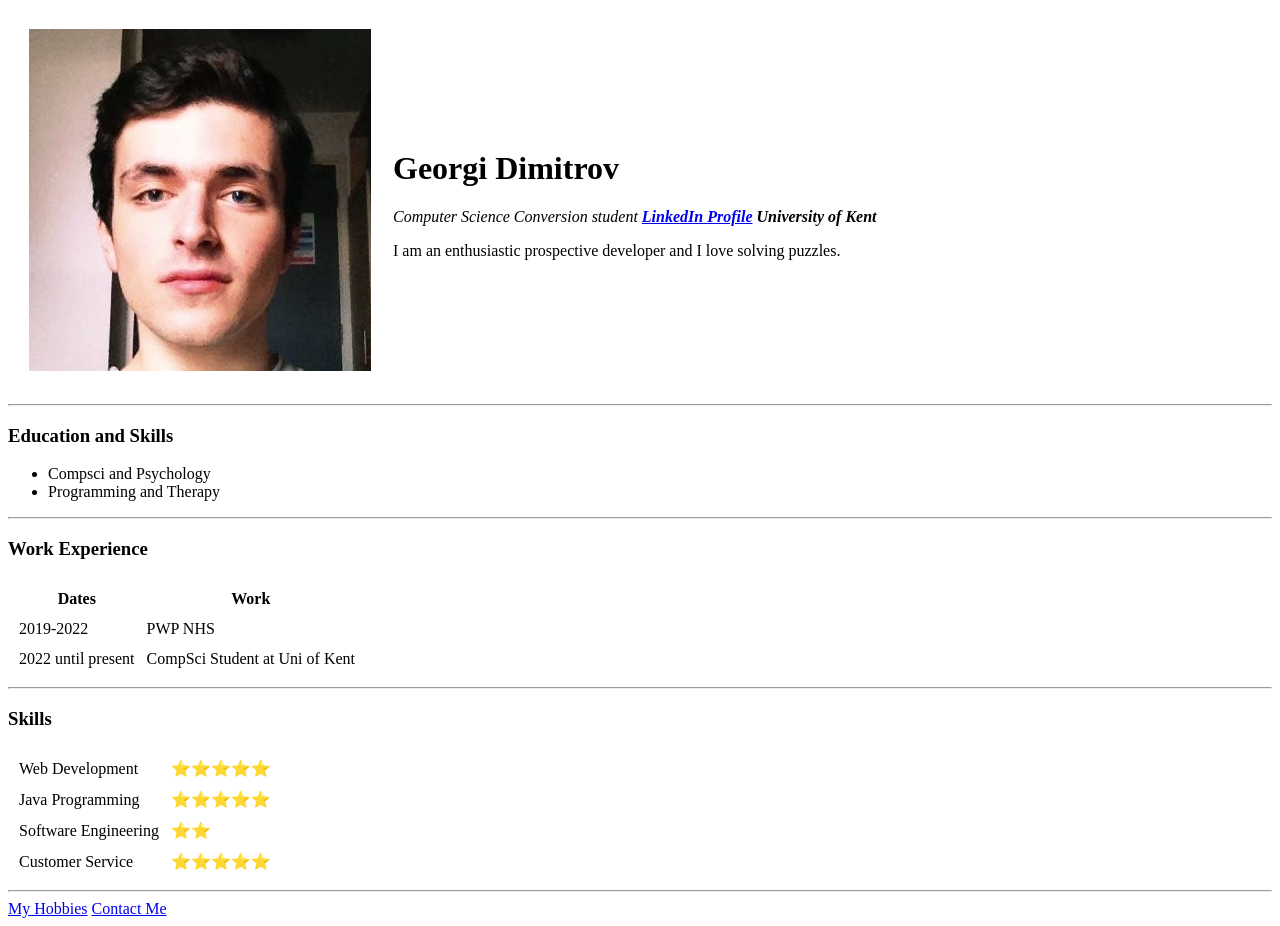
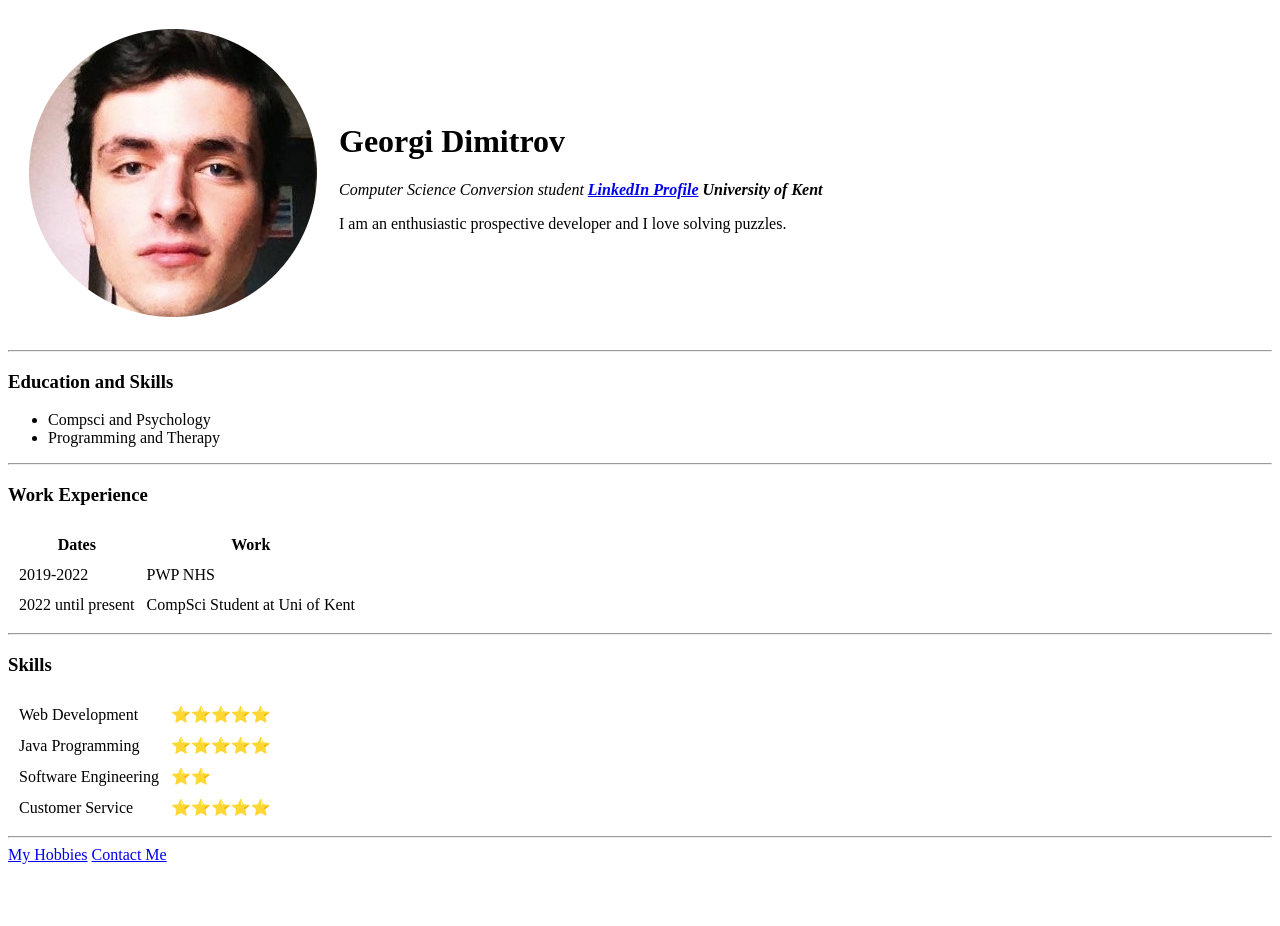
Before and after one commit to gdimit01/CV-website, a plain HTML site: page index.html in a window 1280 px wide. After the commit the page ends 872 px from the top, so only its background shows below. Drawn offline with Linux system fonts and the light colour scheme.

Commit message:
Uploaded the cropped picture into index

```diff
--- a/index.html
+++ b/index.html
@@ -9,7 +9,7 @@
 <body>
     <table cellspacing="20">
     <tr>
-        <td><img src="images/Profile Pic.jpeg" alt="A picture of Georgi Dimitrov"></td>
+        <td><img src="images/Profile Pic-modified.png" alt="A picture of Georgi Dimitrov"></td>
         <td><h1>Georgi Dimitrov</h1>
         <p><em>Computer Science Conversion student <strong><a href="https://www.linkedin.com/in/georgi-dimitrov-9a835377/">LinkedIn Profile</a> University of Kent</strong></em></p>
         <p>I am an enthusiastic prospective developer and I love solving puzzles.</p></td>
```
